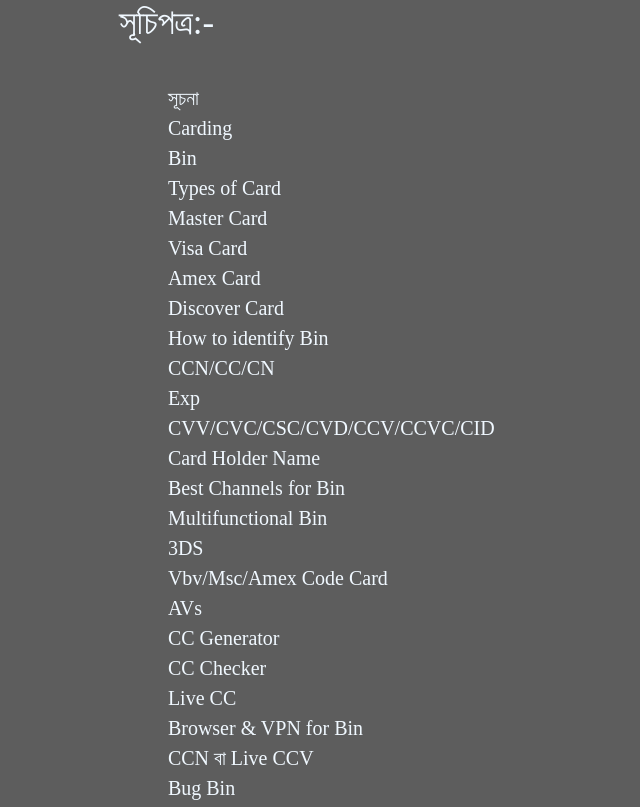
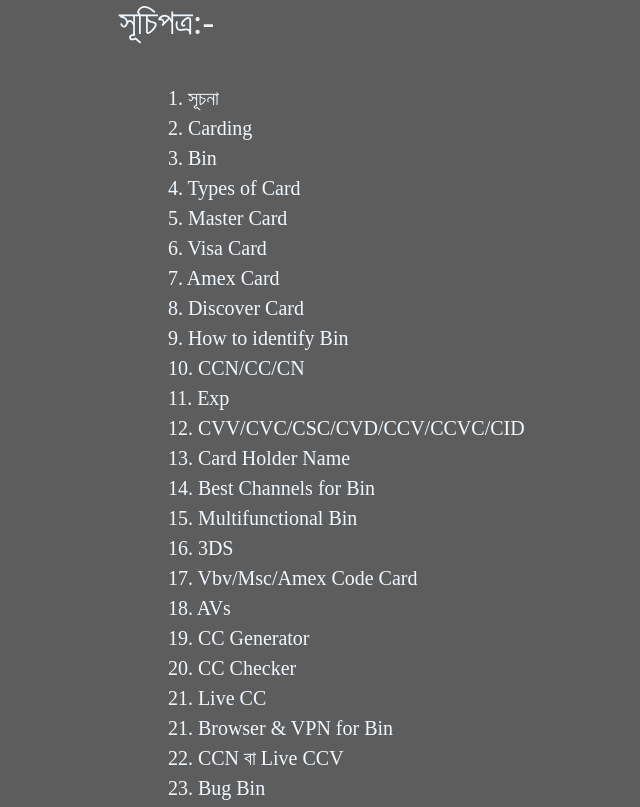
Before and after one commit to Hunter-leader/Carding, a plain HTML site: page index.html in a window 1280 px wide. Shown: the part 1034-1841 px from the top of the page, without its empty margins (171-811 px from the left). Drawn offline with Linux system fonts and the light colour scheme.

Commit message:
Update index.html

```diff
--- a/index.html
+++ b/index.html
@@ -27,30 +27,30 @@
     <ol class="introduction ">
             <li>সূচিপত্র:-</li></br>
                 <ul class="list">
-                    <li>সূচনা</li>
-                    <li>Carding</li>
-                    <li>Bin</li>
-                    <li>Types of Card</li>
-                    <li>Master Card</li>
-                    <li>Visa Card</li>
-                    <li>Amex Card</li>
-                    <li>Discover Card</li>
-                    <li>How to identify Bin</li>
-                    <li>CCN/CC/CN</li>
-                    <li>Exp</li>
-                    <li>CVV/CVC/CSC/CVD/CCV/CCVC/CID</li>
-                    <li>Card Holder Name</li>
-                    <li>Best Channels for Bin</li>
-                    <li>Multifunctional Bin</li>
-                    <li>3DS</li>
-                    <li>Vbv/Msc/Amex Code Card</li>
-                    <ul>AVs</ul>
-                    <ul>CC Generator</ul>
-                    <ul>CC Checker</ul>
-                    <ul>Live CC</ul>
-                    <ul>Browser & VPN for Bin</ul>
-                    <ul>CCN বা Live CCV</ul>
-                    <ul>Bug Bin</ul>
+                    <li>1.  সূচনা</li>
+                    <li>2.  Carding</li>
+                    <li>3.  Bin</li>
+                    <li>4.  Types of Card</li>
+                    <li>5.  Master Card</li>
+                    <li>6.  Visa Card</li>
+                    <li>7.  Amex Card</li>
+                    <li>8.  Discover Card</li>
+                    <li>9.  How to identify Bin</li>
+                    <li>10. CCN/CC/CN</li>
+                    <li>11. Exp</li>
+                    <li>12. CVV/CVC/CSC/CVD/CCV/CCVC/CID</li>
+                    <li>13. Card Holder Name</li>
+                    <li>14. Best Channels for Bin</li>
+                    <li>15. Multifunctional Bin</li>
+                    <li>16. 3DS</li>
+                    <li>17. Vbv/Msc/Amex Code Card</li>
+                    <ul>18. AVs</ul>
+                    <ul>19. CC Generator</ul>
+                    <ul>20. CC Checker</ul>
+                    <ul>21. Live CC</ul>
+                    <ul>21. Browser & VPN for Bin</ul>
+                    <ul>22. CCN বা Live CCV</ul>
+                    <ul>23. Bug Bin</ul>
                 </ul>
              </ol>
              </br>
```
